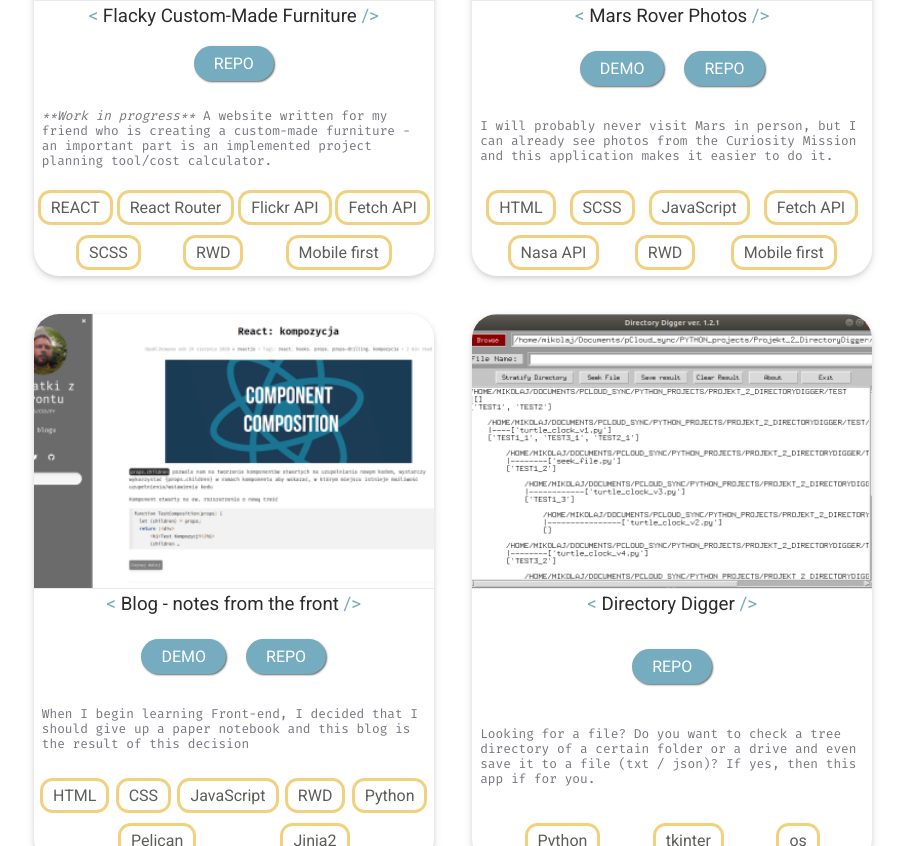
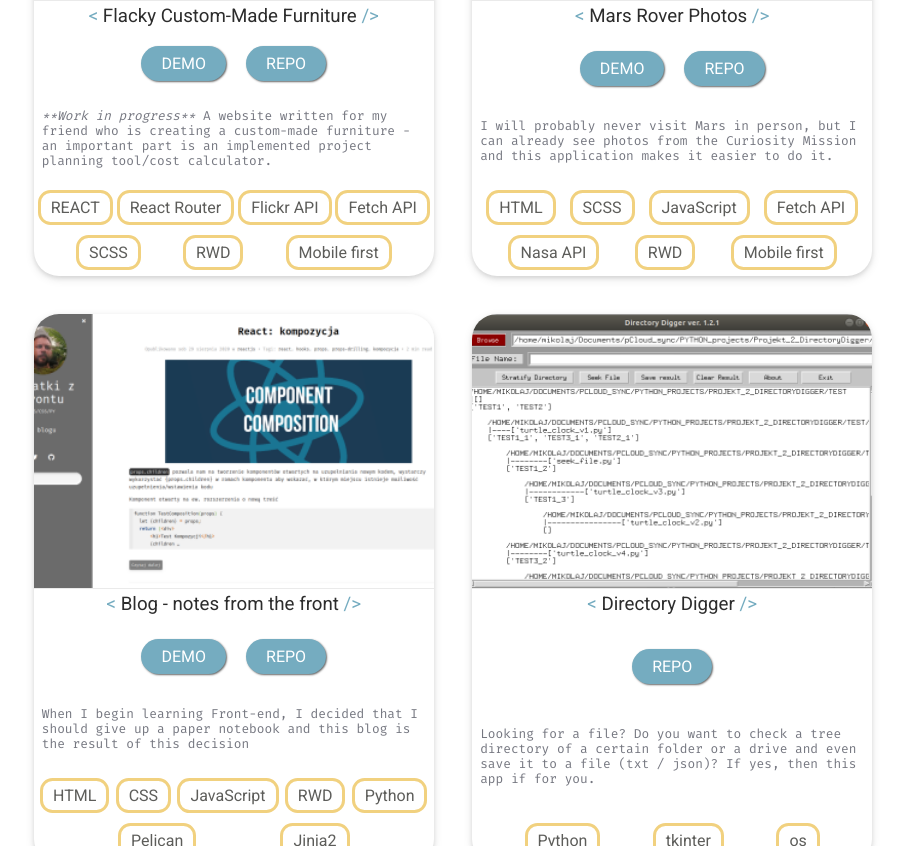
Before and after one commit to kostyrko/portfolio, a website with bundled scripts: page index.html in a window 1280 px wide. Shown: the part 1998-2844 px from the top of the page, without its empty margins (327-1232 px from the left). Built offline with nearby package versions, Linux system fonts and the light colour scheme.

Commit message:
Update content

```diff
--- a/index.html
+++ b/index.html
@@ -199,7 +199,7 @@
               </h3>
               <div class="links-container">
                 <ul class="links-list">
-                  <!-- <li class="link"><a href="#" target="_blank">DEMO</a></li> -->
+                  <li class="link"><a href="https://kostyrko.github.io/flacky-meble/" target="_blank">DEMO</a></li>
                   <li class="link"><a href="https://github.com/kostyrko/flacky-meble/tree/dev" target="_blank">REPO</a>
                   </li>
                 </ul>
```
